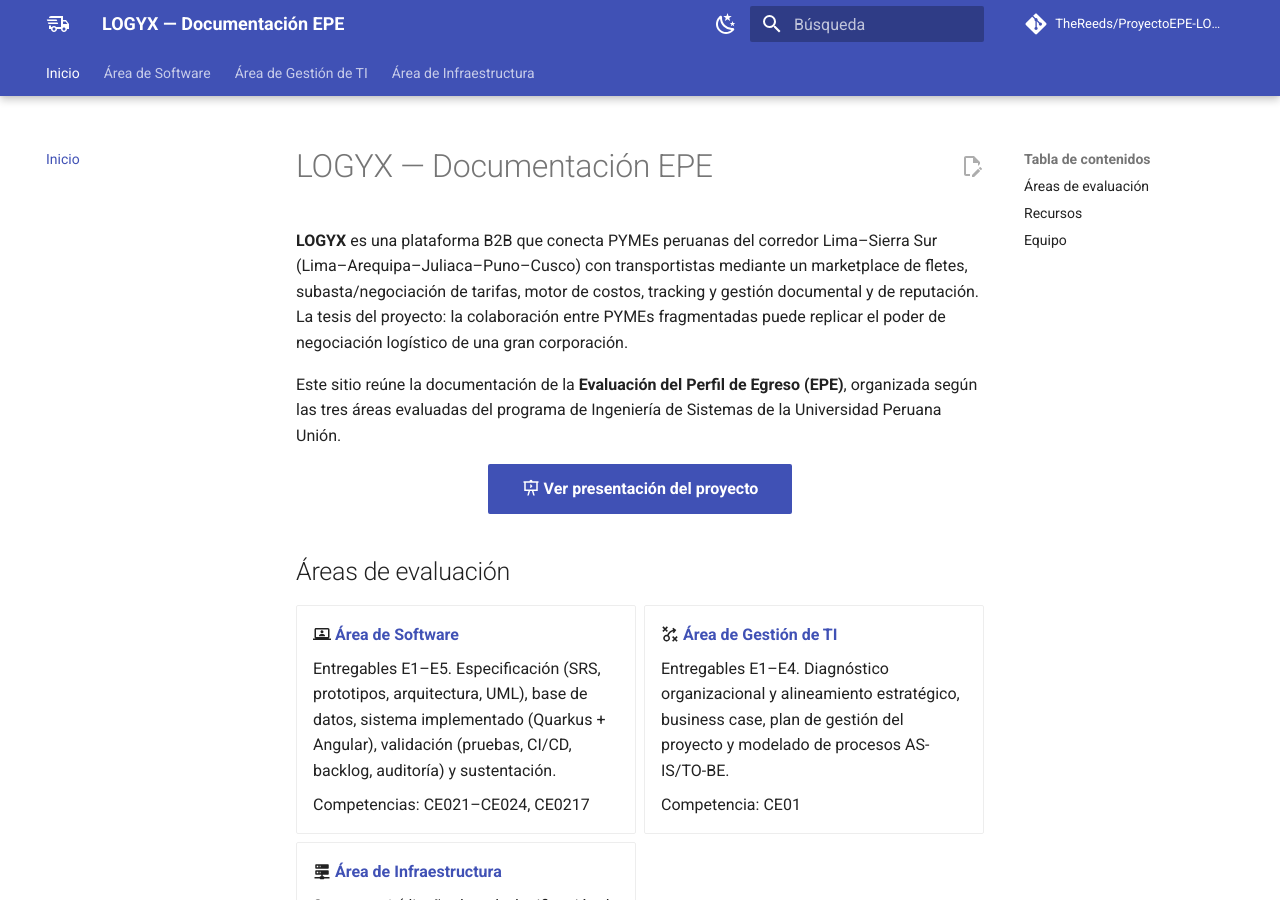
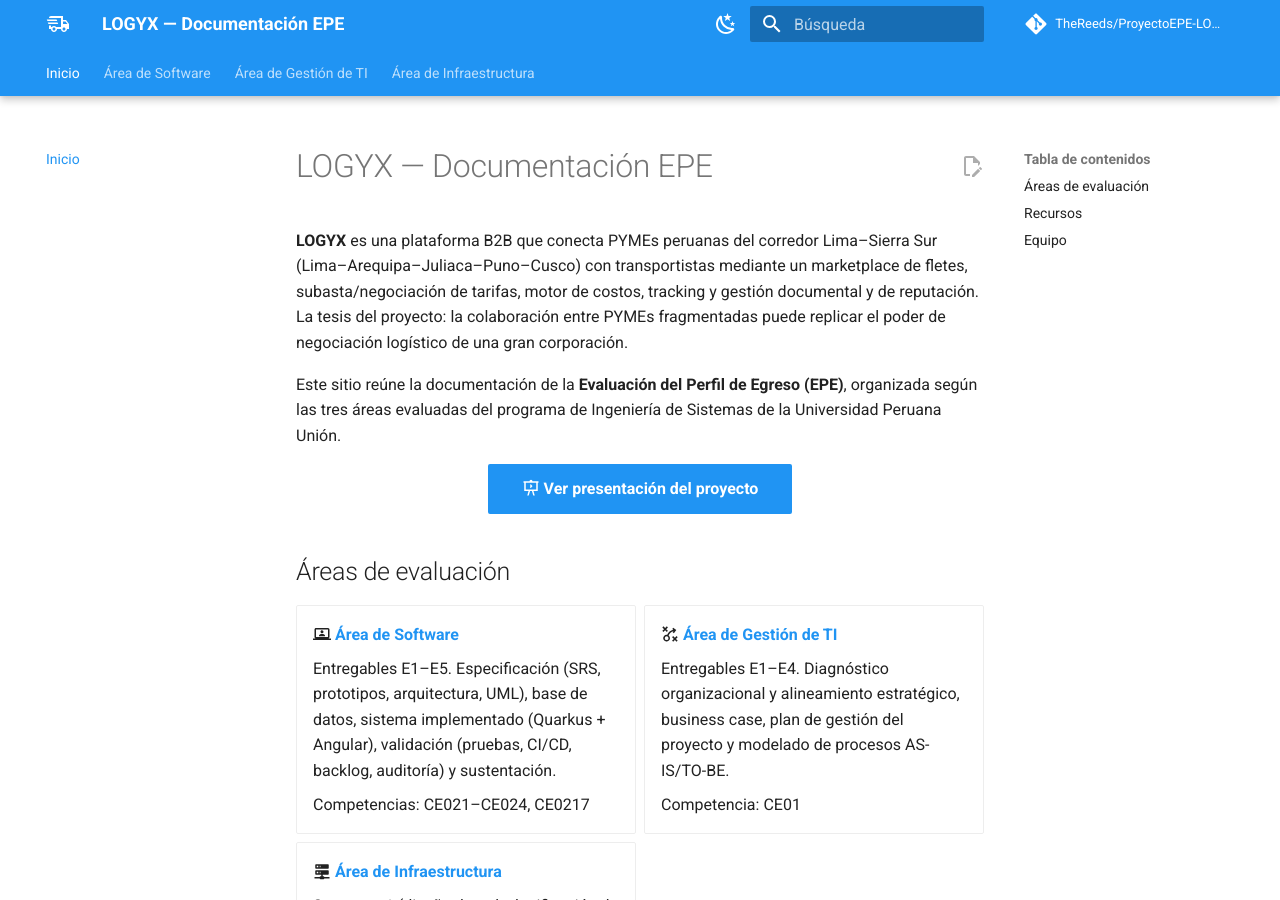
Before and after one commit to TheReeds/ProyectoEPE-LOGYX, an MkDocs documentation site: the page built from docs/index.md, in a window 1280 px wide and 900 px high. Built offline with MkDocs 1.6.1 and Material for MkDocs 9.7.7, drawn with Linux system fonts in a browser that asks for light colours; comment, search, counter and statistics services are not loaded.

Commit message:
feat: mejoras de diseno mkdocs (azul, favicon, breadcrumbs, nav instantanea, fecha revision, social cards)

```diff
--- a/mkdocs.yml
+++ b/mkdocs.yml
@@ -11,18 +11,19 @@ theme:
   language: es
   icon:
     logo: material/truck-fast-outline
+  favicon: assets/favicon.svg
   palette:
     - media: "(prefers-color-scheme: light)"
       scheme: default
-      primary: indigo
-      accent: indigo
+      primary: blue
+      accent: blue
       toggle:
         icon: material/weather-night
         name: Cambiar a modo oscuro
     - media: "(prefers-color-scheme: dark)"
       scheme: slate
-      primary: indigo
-      accent: indigo
+      primary: blue
+      accent: blue
       toggle:
         icon: material/weather-sunny
         name: Cambiar a modo claro
@@ -31,8 +32,11 @@ theme:
     - navigation.tabs.sticky
     - navigation.sections
     - navigation.indexes
+    - navigation.path
     - navigation.top
     - navigation.footer
+    - navigation.instant
+    - navigation.instant.progress
     - toc.follow
     - search.suggest
     - search.highlight
@@ -67,6 +71,14 @@ markdown_extensions:
 
 plugins:
   - search
+  - social:
+      cards_layout_options:
+        background_color: "#1d4ed8"
+        color: "#ffffff"
+  - git-revision-date-localized:
+      type: date
+      locale: es
+      fallback_to_build_date: true
 
 extra:
   social: []
--- a/requirements.txt
+++ b/requirements.txt
@@ -1,2 +1,3 @@
 mkdocs>=1.6
-mkdocs-material>=9.5
+mkdocs-material[imaging]>=9.5
+mkdocs-git-revision-date-localized-plugin>=1.2
```
Also changed, not shown: docs/assets/favicon.svg (added), 1 other file.
